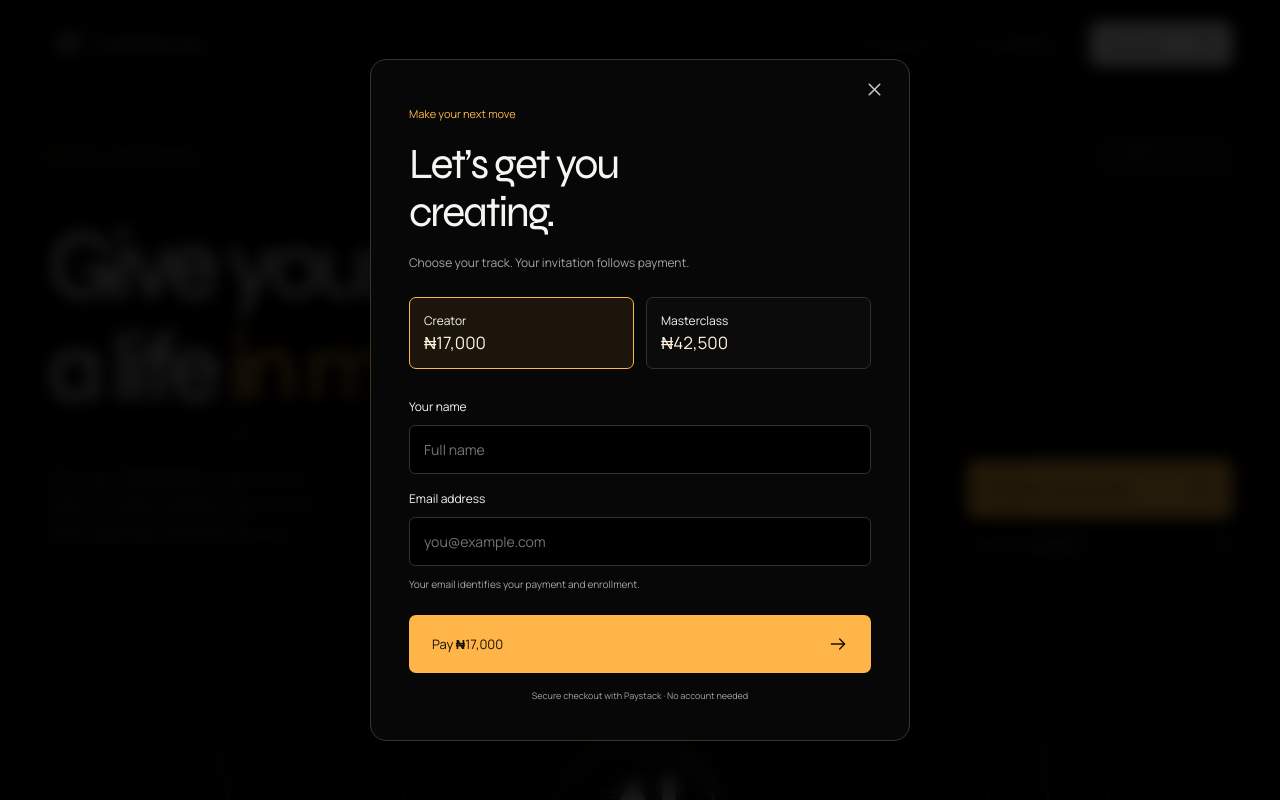
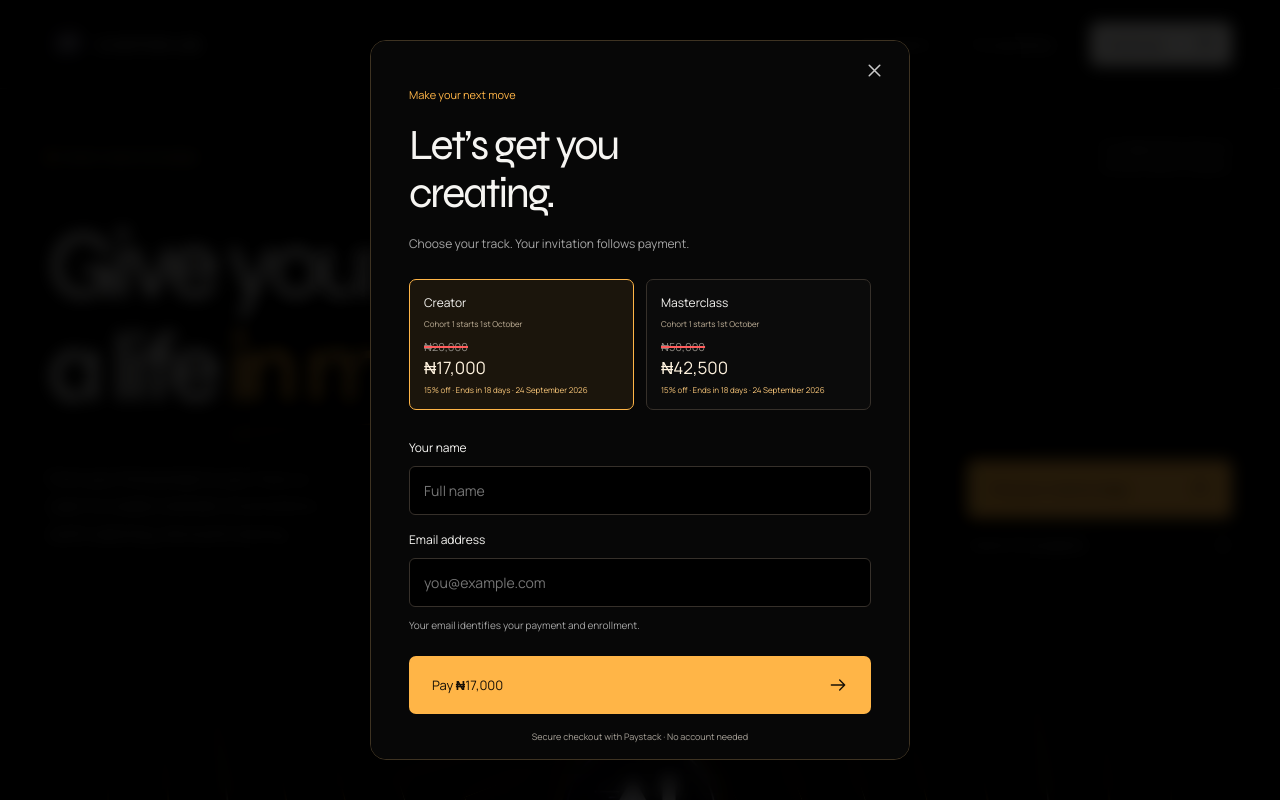
Before and after one commit to Sacura1/Ai-Motion-Lab, a React (Vite) app in the folder frontend/: page / in a window 1280 px wide. Both pictures are taken after a click on the button "Enroll now". Shown: the top 800 px of the page. Built offline with nearby package versions, Linux system fonts and the light colour scheme; no server answers.

Commit message:
feat: discount offer

```diff
--- a/frontend/src/Enrollment.tsx
+++ b/frontend/src/Enrollment.tsx
@@ -1,6 +1,15 @@
 import { useEffect, useRef, useState, type FormEvent } from "react";
 import { api } from "./lib/api";
-import { tracks, money, type Track } from "./content";
+import {
+  tracks,
+  money,
+  cohortStart,
+  discountDeadline,
+  currentPrice,
+  getDiscountWindow,
+  isDiscountActive,
+  type Track,
+} from "./content";
 import { Arrow, CheckIcon, Modal, TelegramIcon } from "./components";
 import {
   clearPendingCheckout,
@@ -15,10 +24,17 @@ export function Enrollment({
   close: () => void;
 }) {
   const [selected, setSelected] = useState(track);
+  const [now, setNow] = useState(Date.now);
+  const discountActive = isDiscountActive(now);
+  const discountWindow = getDiscountWindow(now);
   const [busy, setBusy] = useState(false);
   const [error, setError] = useState("");
   const [pending, setPending] = useState(readPendingCheckout);
   const submitting = useRef(false);
+  useEffect(() => {
+    const timer = window.setInterval(() => setNow(Date.now()), 60_000);
+    return () => window.clearInterval(timer);
+  }, []);
   async function submit(e: FormEvent<HTMLFormElement>) {
     e.preventDefault();
     if (submitting.current) return;
@@ -83,7 +99,16 @@ export function Enrollment({
                 onClick={() => setSelected(id as Track)}
               >
                 {t.name}
-                <strong>{money(t.price)}</strong>
+                <span className="picker-cohort">{cohortStart}</span>
+                {discountActive && (
+                  <span className="picker-original">{money(t.originalPrice)}</span>
+                )}
+                <strong>{money(currentPrice(t, now))}</strong>
+                {discountActive && (
+                  <small>
+                    {t.discountPercent}% off · {discountWindow} · {discountDeadline}
+                  </small>
+                )}
               </button>
             ))}
           </div>
@@ -111,7 +136,9 @@ export function Enrollment({
               Your email identifies your payment and enrollment.
             </p>
             <button className="button primary" disabled={busy}>
-              {busy ? "Opening Paystack…" : `Pay ${money(tracks[selected].price)}`}
+              {busy
+                ? "Opening Paystack…"
+                : `Pay ${money(currentPrice(tracks[selected], now))}`}
               <Arrow />
             </button>
             {error && (
```
